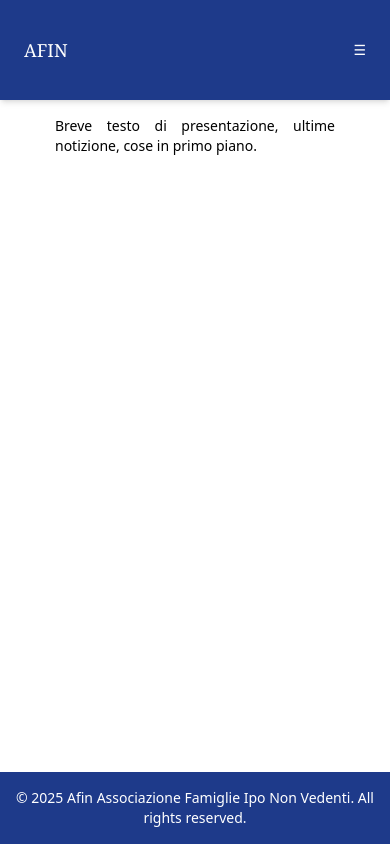
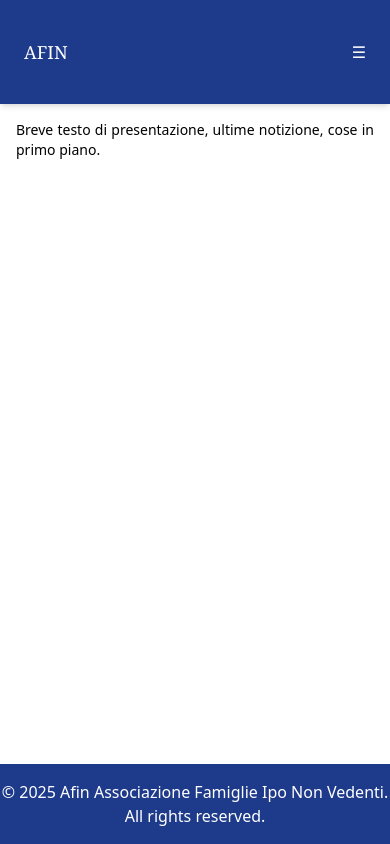
Before and after one commit to Katowicer/AFIN, a SvelteKit app: page / in a window 390 px wide. Built offline with nearby package versions, Linux system fonts and the light colour scheme.

Commit message:
mobile width view extended

```diff
--- a/src/routes/+layout.svelte
+++ b/src/routes/+layout.svelte
@@ -18,11 +18,11 @@
 	];
 </script>
 
-<div class="flex min-h-screen flex-col text-sm sm:text-base md:text-lg">
+<div class="flex min-h-screen flex-col text-base sm:text-base md:text-lg">
 	<Navbar {routes} />
 
 	<main
-		class="mx-auto mb-4 max-w-4/5 grow flex-col space-y-10 p-4 text-justify text-sm sm:text-base md:p-6 md:text-lg lg:max-w-5/6 lg:p-6 xl:max-w-3/4 2xl:max-w-1/2"
+		class="mx-auto mb-4 sm:max-w-4/5 grow flex-col space-y-10 p-4 text-justify text-sm sm:text-base md:p-6 md:text-lg lg:max-w-5/6 lg:p-6 xl:max-w-3/4 2xl:max-w-1/2"
 	>
 		{@render children()}
 	</main>
```
